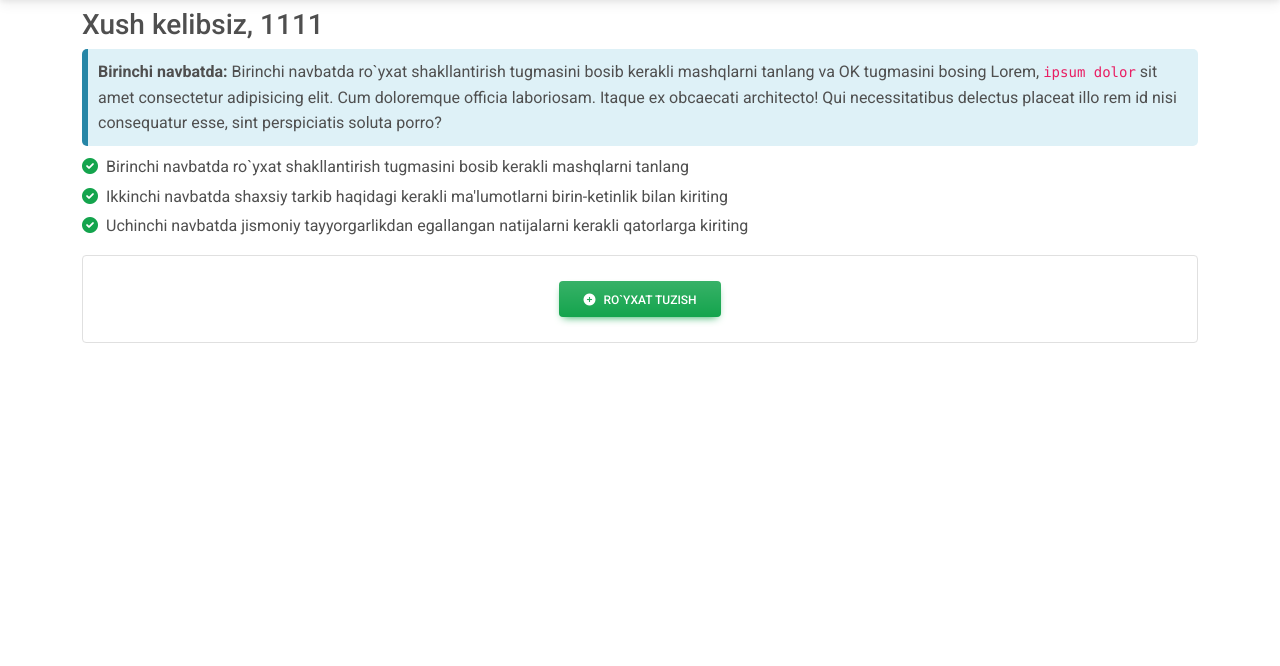
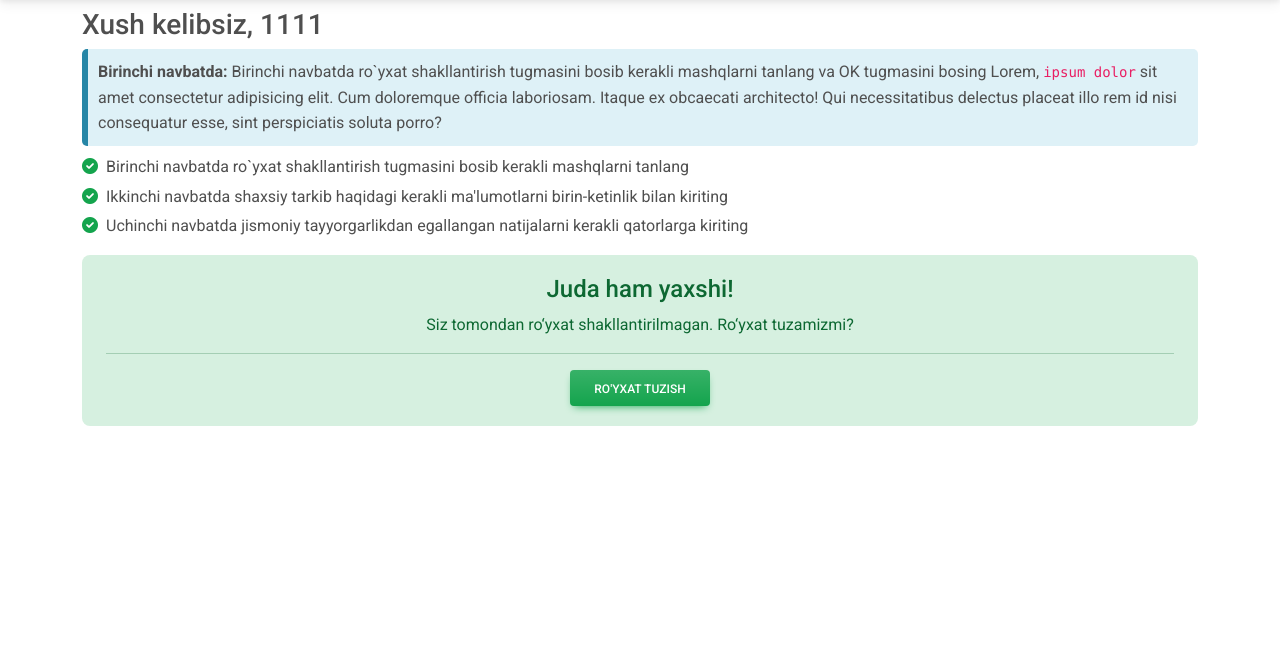
Before and after one commit to nextcloud-uz/fizo, a PHP site: page /home.php in a window 1280 px wide. Shown: the part 59-725 px from the top of the page. Run offline with PHP 8.4, Linux system fonts and the light colour scheme; a user stored in the database is signed in; data comes from the database, SQL or seed files in the repository; data that the repository does not hold is empty; some libraries are stand-ins or nearby versions.

Commit message:
Multi role

```diff
--- a/home.php
+++ b/home.php
@@ -5,9 +5,9 @@ if (isset($_SESSION['id']) && isset($_SESSION['username'])) {
 
 include 'db_conn.php';
 $result1 = mysqli_query($conn, "SELECT * FROM mashqlar");
-// $result2 = mysqli_query($conn, "SELECT * FROM users");
-// $result3 = mysqli_query($conn, "SELECT * FROM mashqlar");
-// $result4 = mysqli_query($conn, "SELECT * FROM mashqlar");
+$result2 = mysqli_query($conn, "SELECT * FROM mashqlar");
+$result3 = mysqli_query($conn, "SELECT * FROM mashqlar");
+$result4 = mysqli_query($conn, "SELECT * FROM mashqlar");
 $resuser401 = mysqli_query($conn, "SELECT * FROM user401");
 $resuserbolinma = mysqli_query($conn, "SELECT * FROM userbolinma");
 
@@ -28,14 +28,21 @@ $bolinmanomi = $row_bolinmanomi[0];
      <!-- <link rel="stylesheet" href="https://cdnjs.cloudflare.com/ajax/libs/twitter-bootstrap/5.2.0/css/bootstrap.min.css" /> -->
      <!-- <link rel="stylesheet" href="https://cdn.datatables.net/1.13.3/css/dataTables.bootstrap5.min.css" /> -->
      <link href="https://cdnjs.cloudflare.com/ajax/libs/font-awesome/6.0.0/css/all.min.css" rel="stylesheet" />
+     <link href="https://cdn.jsdelivr.net/npm/bootstrap@5.3.0-alpha3/dist/css/bootstrap.min.css" rel="stylesheet" integrity="sha384-KK94CHFLLe+nY2dmCWGMq91rCGa5gtU4mk92HdvYe+M/SXH301p5ILy+dN9+nJOZ" crossorigin="anonymous">
      <!-- Google Fonts -->
      <link rel="preconnect" href="https://fonts.googleapis.com">
      <link rel="preconnect" href="https://fonts.gstatic.com" crossorigin>
      <!-- <link href="https://fonts.googleapis.com/css2?family=Poppins:wght@100;200;300;400;500;600;700;800;900&display=swap" rel="stylesheet"> -->
      <link href="https://fonts.googleapis.com/css?family=Roboto:300,400,500,700&display=swap" rel="stylesheet" />
      <!-- MDB -->
-     <link href="https://cdnjs.cloudflare.com/ajax/libs/mdb-ui-kit/6.2.0/mdb.min.css" rel="stylesheet" />
+     <!-- <link href="https://cdnjs.cloudflare.com/ajax/libs/mdb-ui-kit/6.2.0/mdb.min.css" rel="stylesheet" /> -->
      <link rel="stylesheet" href="css/mdb.min.css" />
+     <script src="https://cdn.jsdelivr.net/npm/bootstrap@5.3.0-alpha3/dist/js/bootstrap.bundle.min.js" integrity="sha384-ENjdO4Dr2bkBIFxQpeoTz1HIcje39Wm4jDKdf19U8gI4ddQ3GYNS7NTKfAdVQSZe" crossorigin="anonymous"></script>
+     <script src="https://cdnjs.cloudflare.com/ajax/libs/jquery/3.6.4/jquery.min.js" integrity="sha512-pumBsjNRGGqkPzKHndZMaAG+bir374sORyzM3uulLV14lN5LyykqNk8eEeUlUkB3U0M4FApyaHraT65ihJhDpQ==" crossorigin="anonymous" referrerpolicy="no-referrer"></script>
+     <!-- <script
+     type="text/javascript"
+     src="https://cdnjs.cloudflare.com/ajax/libs/mdb-ui-kit/6.2.0/mdb.min.js"
+     ></script> -->
 
 
 </head>
@@ -82,6 +89,9 @@ $bolinmanomi = $row_bolinmanomi[0];
                                    <span class="soat" id="seconds">00</span>
                                    <!-- Soat tugashi -->
                               </button>
+                              <!-- <div class="d-flex justify-content-center dobavit"> -->
+
+                              <!-- </div> -->
                               <button type="button" class="btn btn-primary bg-gradient ms-1">
                               <a href="logout.php" class="chiqish">Chiqish</a>
                               </button>
@@ -122,17 +132,118 @@ $bolinmanomi = $row_bolinmanomi[0];
                <li class="mb-1"><i class="fas fa-check-circle me-2 text-success"></i>Uchinchi navbatda jismoniy tayyorgarlikdan egallangan natijalarni kerakli qatorlarga kiriting</li>
                </ul>
 
+
+
+
+
                <!-- <p class="text"> Lorem ipsum dolor, sit amet consectetur adipisicing elit. Iste dolore natus officiis, laudantium ab alias, ad nihil sint debitis exercitationem ea accusantium odit, doloribus quibusdam at optio porro recusandae necessitatibus.</p> -->
                <!-- <table border="1" cellspacing="0" width="800" align="center"> -->
                <!-- <div class="table-responsive-sm"> -->
                <section class="pb-4">
-                    <div class="bg-white border rounded-2">
+                    <!-- <div class="bg-white border rounded-2"> -->
                     <?php
                     if(empty($bolinmanomi) === true){
                     ?>
                     <!-- Agar bo`linma nomi kiritilmagan bo`lsa ushbu qator ishlaydi. Ya'ni jadval tuzilmagan bo`lsa -->
-                    <div class="d-flex justify-content-center dobavit">
-                      <button type="button" class="btn btn-success bg-gradient" data-mdb-toggle="modal" data-mdb-target="#ModalCreateTable"><i class="fas fa-plus-circle me-2"></i>Ro`yxat tuzish</button>
+                    <!-- <div class="d-flex justify-content-center dobavit"> -->
+                      <div class="container divroyxat p-0">
+                        <div class="alert alert-success royxat">
+                          <div class="d-flex justify-content-center">
+                            <h4>Juda ham yaxshi!</h4>
+                          </div>
+
+                          <div class="d-flex justify-content-center dobavit">
+                            <p class="royxat">Siz tomondan ro‘yxat shakllantirilmagan. Ro‘yxat tuzamizmi?</p>
+                          </div>
+
+                            <hr>
+
+                            <div class="d-flex justify-content-center dobavit">
+                              <button type="button" class="btn btn-success bg-gradient" data-bs-toggle="modal" data-bs-target="#ModalCreateTable">Ro'yxat tuzish</button>
+                            </div>
+
+                          </div>
+                        </div>
+
+                    <!-- </div> -->
+
+
+                    <!-- Modal -->
+                    <div class="modal fade" id="ModalCreateTable" data-bs-backdrop="static" data-bs-keyboard="false" tabindex="-1" aria-labelledby="staticBackdropLabel" aria-hidden="true">
+                      <div class="modal-dialog">
+                        <div class="modal-content">
+                          <div class="modal-header">
+                            <h1 class="modal-title fs-5" id="staticBackdropLabel">Ro`yxatni shakllantirish</h1>
+                            <button type="button" class="btn-close" data-bs-dismiss="modal" aria-label="Close"></button>
+                          </div>
+                          <div class="modal-body">
+
+                            <div class="input-group mb-3">
+                              <input type="text" class="form-control" placeholder="Bo`linmaning nomlanishi" aria-label="Username" aria-describedby="basic-addon1">
+                            </div>
+
+                            <select class="form-select" aria-label="Default select example">
+                              <option selected>1-mashqni tanlang</option>
+                              <?php
+                              while ($row = mysqli_fetch_array($result1)) {
+                              ?>
+                              <option value="<?= $row["mashqlar_id"] ?>"><?php echo $row['mashq_nomi']; ?></option>
+                              <?php
+                              }
+                              ?>
+                            </select>
+
+                            <br>
+
+                            <select class="form-select" aria-label="Default select example">
+                              <option selected>2-mashqni tanlang</option>
+                              <?php
+                              while ($row = mysqli_fetch_array($result2)) {
+                              ?>
+                              <option value="<?= $row["mashqlar_id"] ?>"><?php echo $row['mashq_nomi']; ?></option>
+                              <?php
+                              }
+                              ?>
+                            </select>
+
+                            <br>
+
+                            <select class="form-select" aria-label="Default select example">
+                              <option selected>3-mashqni tanlang</option>
+                              <?php
+                              while ($row = mysqli_fetch_array($result3)) {
+                              ?>
+                              <option value="<?= $row["mashqlar_id"] ?>"><?php echo $row['mashq_nomi']; ?></option>
+                              <?php
+                              }
+                              ?>
+                            </select>
+
+                            <br>
+
+                            <select class="form-select" aria-label="Default select example">
+                              <option selected>4-mashqni tanlang</option>
+                              <?php
+                              while ($row = mysqli_fetch_array($result4)) {
+                              ?>
+                              <option value="<?= $row["mashqlar_id"] ?>"><?php echo $row['mashq_nomi']; ?></option>
+                              <?php
+                              }
+                              ?>
+                            </select>
+
+                          </div>
+                          <div class="modal-footer">
+                            <button type="button" class="btn btn-primary">Yaratish</button>
+                            <button type="button" class="btn btn-secondary" data-bs-dismiss="modal">
+                                 Qaytish
+                            </button>
+                          </div>
+                        </div>
+                      </div>
+                    </div>
+
+
                       <!-- Modal Create table Start-->
                       <div class="modal top fade" id="ModalCreateTable" tabindex="-1" aria-labelledby="exampleModalLabel" aria-hidden="true" data-mdb-backdrop="true" data-mdb-keyboard="true">
                            <div class="modal-dialog  ">
@@ -143,12 +254,12 @@ $bolinmanomi = $row_bolinmanomi[0];
                                 </div>
                                 <div class="modal-body">
                                      <div class="form-outline">
-                                     <input type="text" id="form12" class="form-control" />
+                                     <input type="text" id="form99" class="form-control" />
                                      <label class="form-label" for="form12">Bo‘linmaning nomlanishi</label>
                                      </div>
                                      <br>
                                      <div class="form-outline">
-                                     <input type="text" id="form13" class="form-control" />
+                                     <input type="text" id="form99" class="form-control" />
                                      <label class="form-label" for="form13">Shaxsiy tarkib soni</label>
                                      </div>
 
@@ -236,12 +347,12 @@ $bolinmanomi = $row_bolinmanomi[0];
                     <?php
                     } else {
                     ?>
-
+                    <div class="bg-white border rounded-2">
                     <button type="button" class="btn btn-outline-success m-2" data-mdb-ripple-color="dark" data-mdb-toggle="modal" data-mdb-target="#ModalInsertNatija"><i class="fas fa-plus-circle me-2"></i>Natijalarni kiritish</button>
                     <button type="button" class="btn btn-outline-primary m-2" data-mdb-ripple-color="dark"><i class="fas fa-download me-2"></i>Exceldagi natijalarni yuklash</button>
                     <section class="w-100 p-2 text-center table-responsive">
 
-                         <table id="datatable" class="table table-bordered">
+                         <table id="datatable" class="table table-bordered m-0">
 
                                    <thead>
                                         <tr class="table-active">
@@ -316,7 +427,7 @@ $bolinmanomi = $row_bolinmanomi[0];
 
                               <!-- Modal Edit data Start-->
                               <div class="modal top fade" id="ModalEdit" tabindex="-1" aria-labelledby="exampleModalLabel" aria-hidden="true" data-mdb-backdrop="true" data-mdb-keyboard="true">
-                                   <div class="modal-dialog  ">
+                                   <div class="modal-dialog">
                                    <div class="modal-content">
                                         <div class="modal-header">
                                         <h5 class="modal-title" id="exampleModalLabel">Tahrirlash</h5>
@@ -484,6 +595,7 @@ $bolinmanomi = $row_bolinmanomi[0];
                     </section>
                     </div>
 
+
                     <?php
                     }
                      ?>
@@ -493,13 +605,18 @@ $bolinmanomi = $row_bolinmanomi[0];
                <!-- </div> -->
 
           </div>
+
+
+
      </main>
 
-     <script src="https://cdnjs.cloudflare.com/ajax/libs/jquery/3.6.4/jquery.min.js" integrity="sha512-pumBsjNRGGqkPzKHndZMaAG+bir374sORyzM3uulLV14lN5LyykqNk8eEeUlUkB3U0M4FApyaHraT65ihJhDpQ==" crossorigin="anonymous" referrerpolicy="no-referrer"></script>
-     <script
-     type="text/javascript"
-     src="https://cdnjs.cloudflare.com/ajax/libs/mdb-ui-kit/6.2.0/mdb.min.js"
-     ></script>
+     <!-- <script type="text/javascript">
+       $('#btn2223').on('click', function(){
+         $('#ModalCreateTable').modal('show');
+       });
+     </script> -->
+
+
 
      <script>
         $(document).ready(function () {
--- a/style.css
+++ b/style.css
@@ -104,8 +104,19 @@ form.sign-in-form {
   z-index: 2;
 }
 
+p.royxat{
+  margin: 0;
+}
+
+/* div.divroyxat{
+  margin: 0.8rem;
+} */
+
 div.d-flex.justify-content-center.dobavit{
-  padding: 25px;
+  /* padding: 25px; */
+  /* margin-bottom: 0.8rem; */
+  /* background: rgb(121,121,121);
+background: linear-gradient(27deg, rgba(121,121,121,0.07326680672268904) 0%, rgba(255,255,255,1) 86%); */
 }
 
 .title {
```
